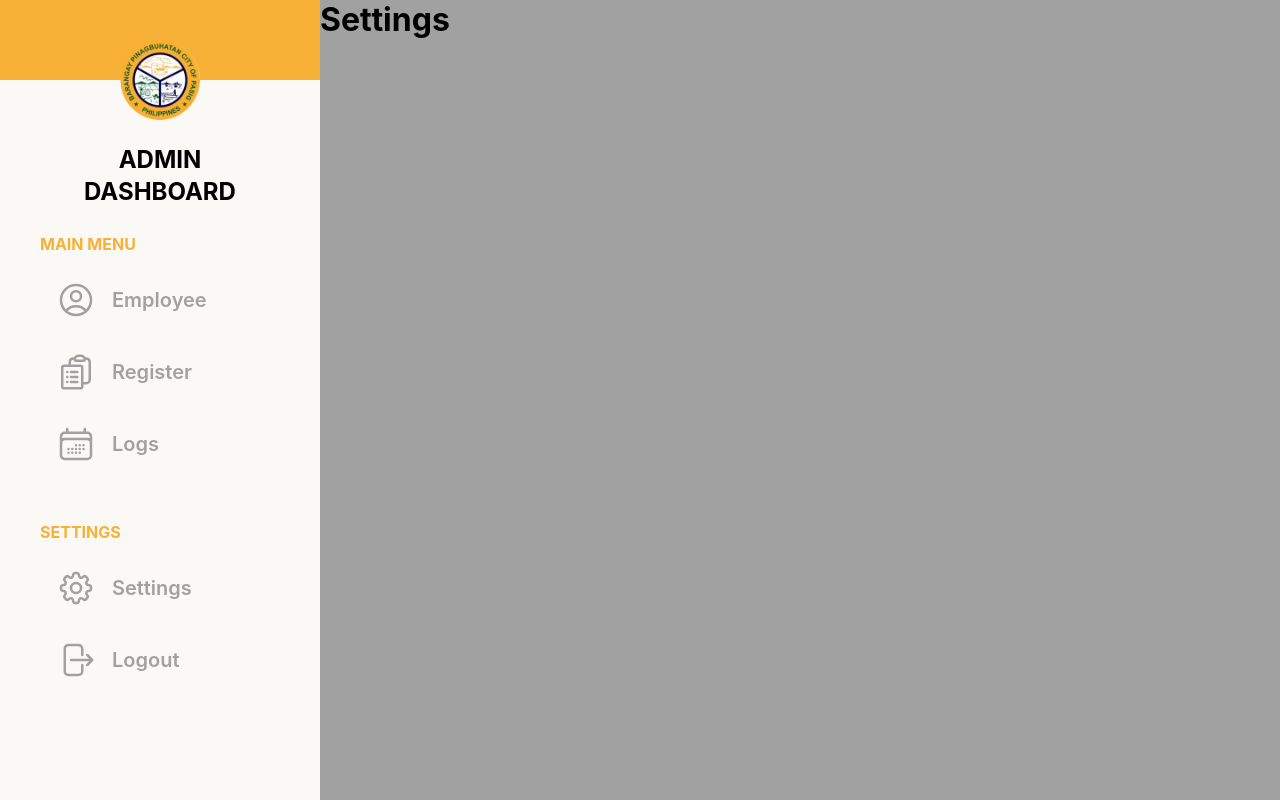
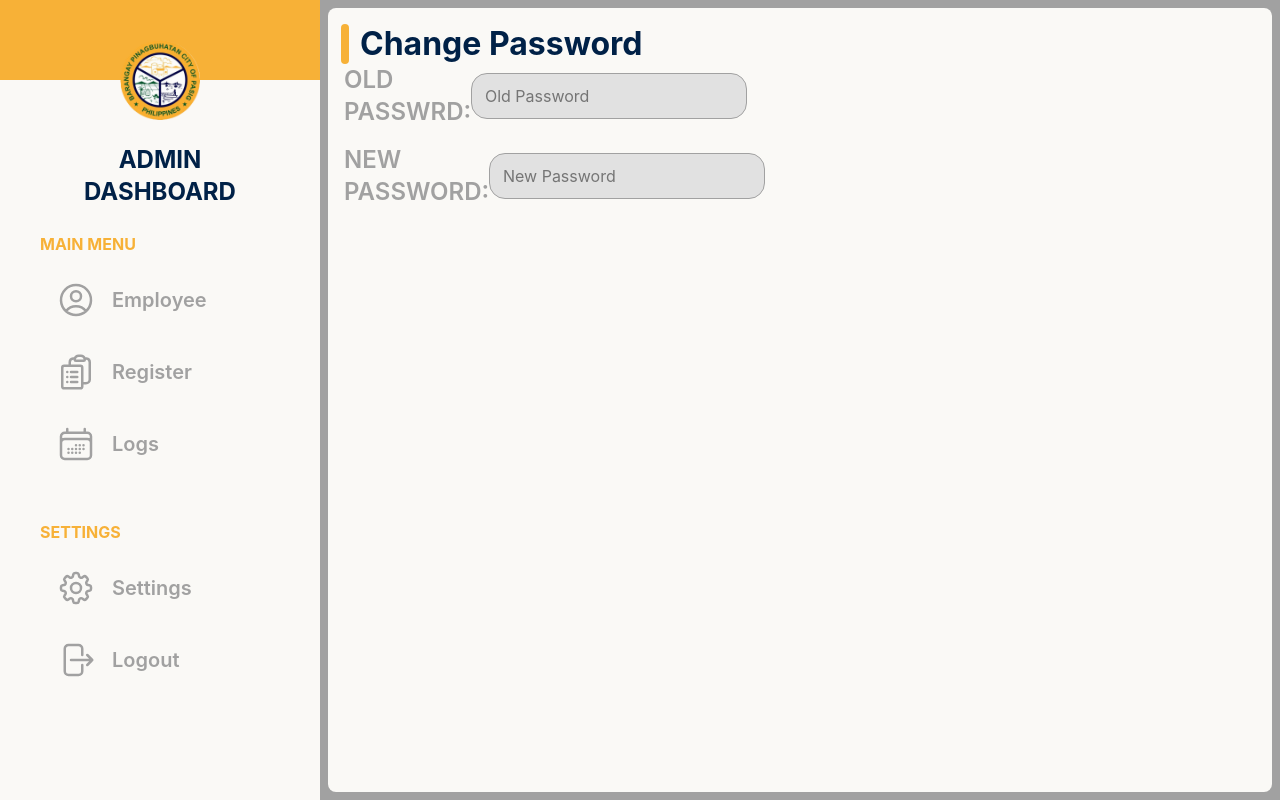
Before and after one commit to Relllllll/atms-admin, a React (Vite) app: page /settings in a window 1280 px wide. Built offline with nearby package versions, Linux system fonts and the light colour scheme.

Commit message:
update/settings

```diff
--- a/src/components/Sidebar/Sidebar.css
+++ b/src/components/Sidebar/Sidebar.css
@@ -28,6 +28,7 @@
 }
 
 .sidebar__top-title {
+    color: var(--clr-dark-blue);
     font-size: var(--size-2xl);
     text-align: center;
 }
--- a/src/pages/Login/Login.css
+++ b/src/pages/Login/Login.css
@@ -144,8 +144,9 @@
     background-color: #faf9f6;
     border: 1px solid var(--clr-gray);
     border-radius: 1rem;
-    padding-left: 2rem;
     padding: 0.5rem;
+    width: 23rem;
+    height: 3.5rem;
     gap: 1rem;
 }
 
--- a/src/pages/Register/Register.css
+++ b/src/pages/Register/Register.css
@@ -10,6 +10,23 @@
 
 .register__title {
     color: var(--clr-dark-blue);
+}
+
+.register__title {
+    color: var(--clr-dark-blue);
+    position: relative;
+    margin-left: 1rem;
+}
+
+.register__title::before{
+    content: '';
+    position: absolute;
+    top:0 ;
+    left: -1.2rem;
+    height: 100%;
+    width: 0.5rem;
+    background-color: var(--clr-primary);
+    border-radius: 1rem;
 }
 
 .register__inputs-container {
--- a/src/pages/Settings/Settings.css
+++ b/src/pages/Settings/Settings.css
@@ -0,0 +1,43 @@
+.settings__title {
+    color: var(--clr-dark-blue);
+    position: relative;
+    margin-left: 1rem;
+}
+
+.settings__title::before{
+    content: '';
+    position: absolute;
+    top:0 ;
+    left: -1.2rem;
+    height: 100%;
+    width: 0.5rem;
+    background-color: var(--clr-primary);
+    border-radius: 1rem;
+}
+
+.settings__inputs-container {
+    display: flex;
+    flex-direction: column;
+    gap: 1rem;
+}
+
+.settings__input-wrapper {
+    display: flex;
+    align-items: center;
+    width: 40%;
+    justify-content: space-between;
+}
+
+.settings__input-label {
+    color: var(--clr-gray);
+    font-weight: 600;
+    font-size: var(--size-2xl);
+    text-transform: uppercase;
+}
+
+.settings__input-inputBox {
+    background-color: var(--clr-light-gray);
+    border: 1px solid var(--clr-gray);
+    padding: 0.8rem;
+    border-radius: 1rem;
+}
--- a/src/pages/Settings/Settings.jsx
+++ b/src/pages/Settings/Settings.jsx
@@ -2,8 +2,45 @@ import "./Settings.css";
 
 const Settings = () => {
     return (
-        <div>
-            <h1>Settings</h1>
+        <div className="main">
+            <h1 className="settings__title">Change Password</h1>
+            <div className="settings__inputs-container">
+                <div className="settings__input-wrapper">
+                    <label
+                        className="settings__input-label"
+                        htmlFor="oldPassword"
+                    >
+                        Old Passwrd:{" "}
+                    </label>
+                    <input
+                        className="settings__input-inputBox"
+                        type="text"
+                        id="oldPassword"
+                        name="oldPasswrd"
+                        placeholder="Old Password"
+                        // value={formData.oldPassword}
+                        // onChange={handleInputChange}
+                        required
+                    />
+                </div>
+                <div className="settings__input-wrapper">
+                    <label
+                        className="settings__input-label"
+                        htmlFor="newPassword"
+                    >
+                        New Password:{" "}
+                    </label>
+                    <input
+                        className="settings__input-inputBox"
+                        type="text"
+                        id="newPassword"
+                        name="newPassword"
+                        placeholder="New Password"
+                        // value={formData.middleName}
+                        // onChange={handleInputChange}
+                    />
+                </div>
+            </div>
         </div>
     );
 };
```
